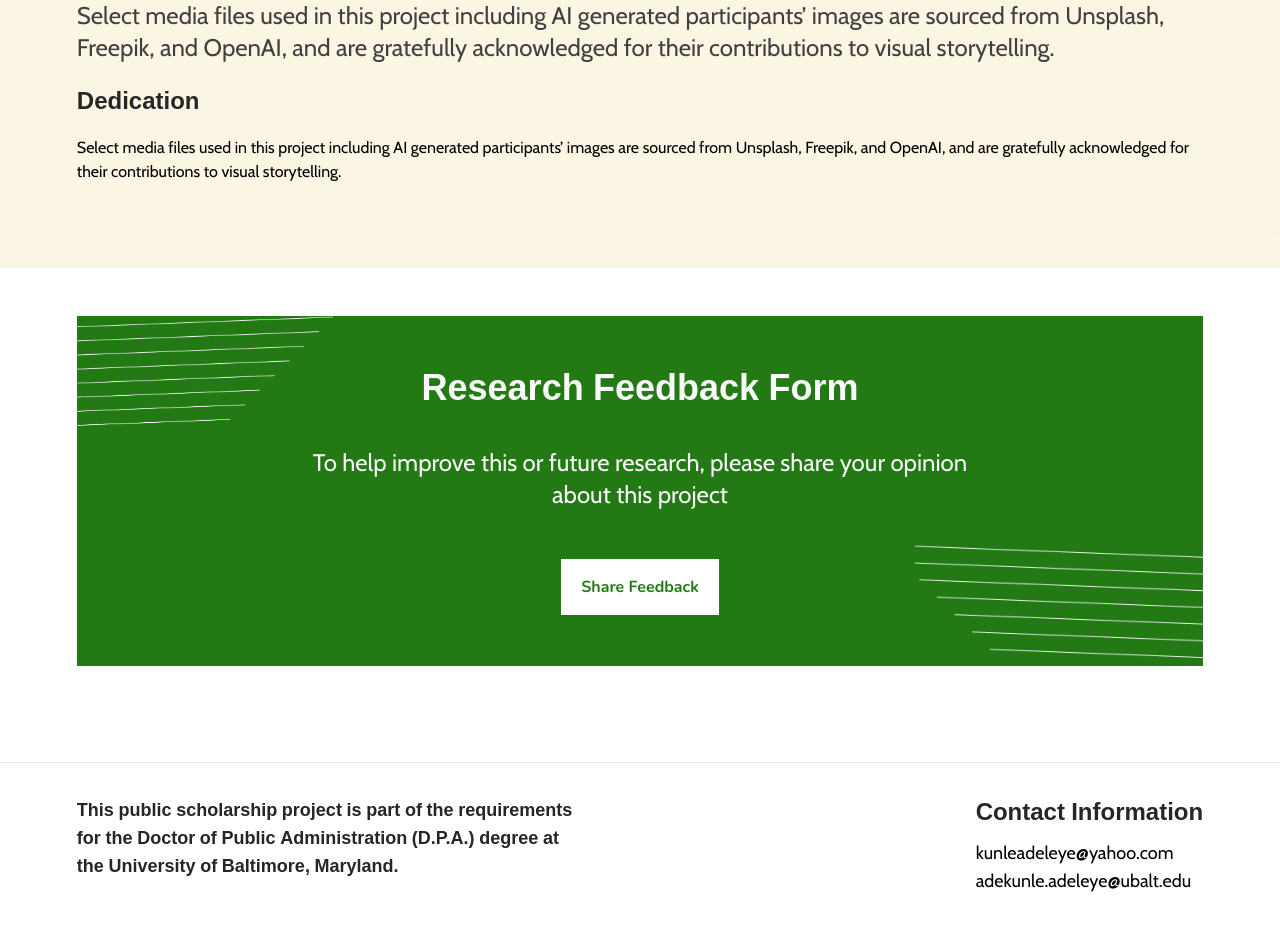
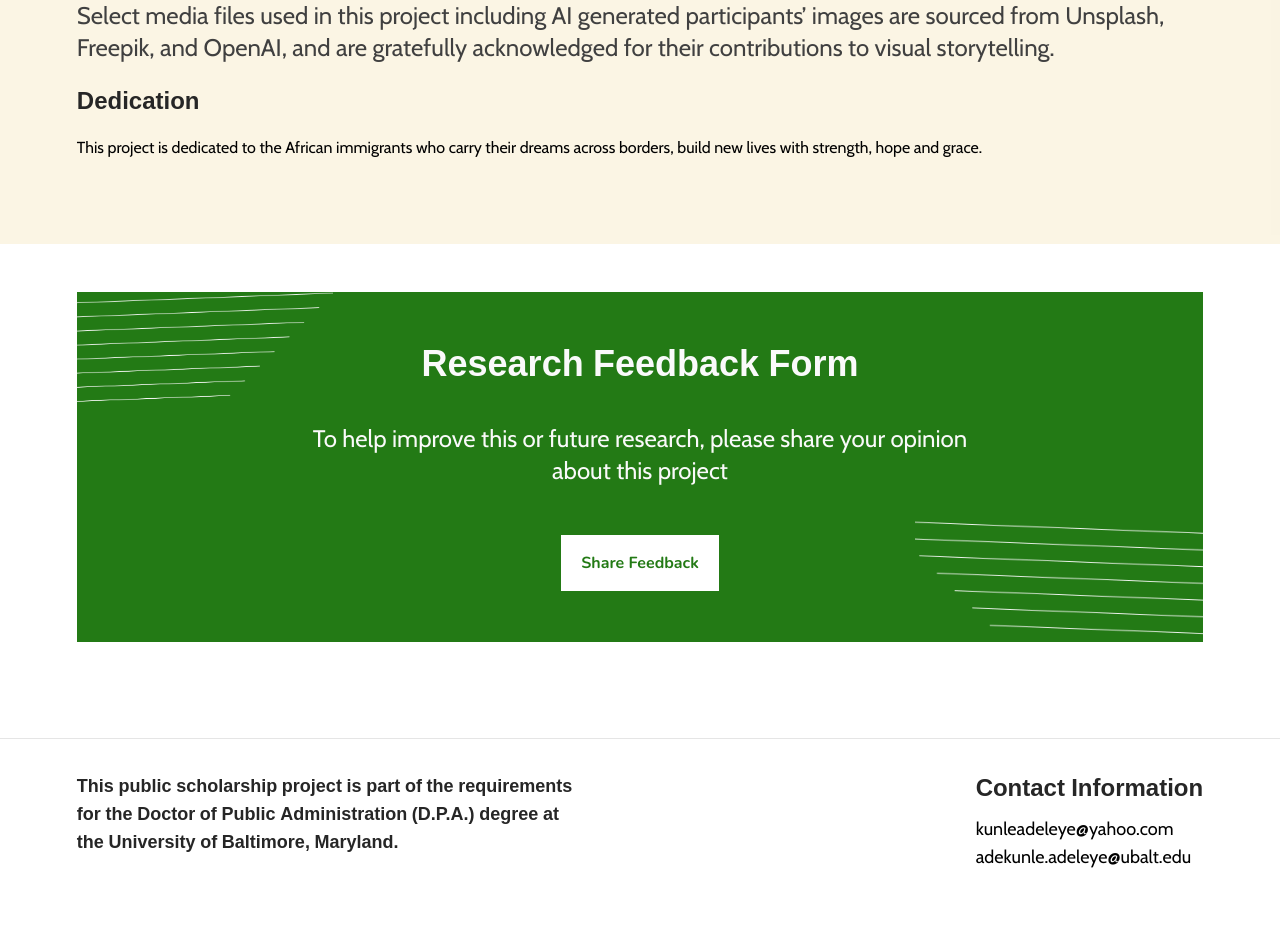
Before and after one commit to Dev-Tonia/beyond-board, a Next.js app: page /about in a window 1280 px wide. Shown: the part 2560-3490 px from the top of the page. Built offline with nearby package versions, Linux system fonts and the light colour scheme; what chartjs-plugin-datalabels would draw is missing.

Commit message:
Corrections on typos > Launch preview

```diff
--- a/src/components/about/Acknowledgements.tsx
+++ b/src/components/about/Acknowledgements.tsx
@@ -47,10 +47,8 @@ export default function Acknowledgements() {
         <div>
           <SixthHeading title="Dedication" textColor=" text-neutral-800" />
           <p className="mb-5 mt-5">
-            Select media files used in this project including AI
-            generated participants’ images are sourced from Unsplash, Freepik,
-            and OpenAI, and are gratefully acknowledged for their contributions
-            to visual storytelling.
+            This project is dedicated to the African immigrants who carry their dreams across borders,
+            build new lives with strength, hope and grace.
           </p>
         </div>
       </div>
```
